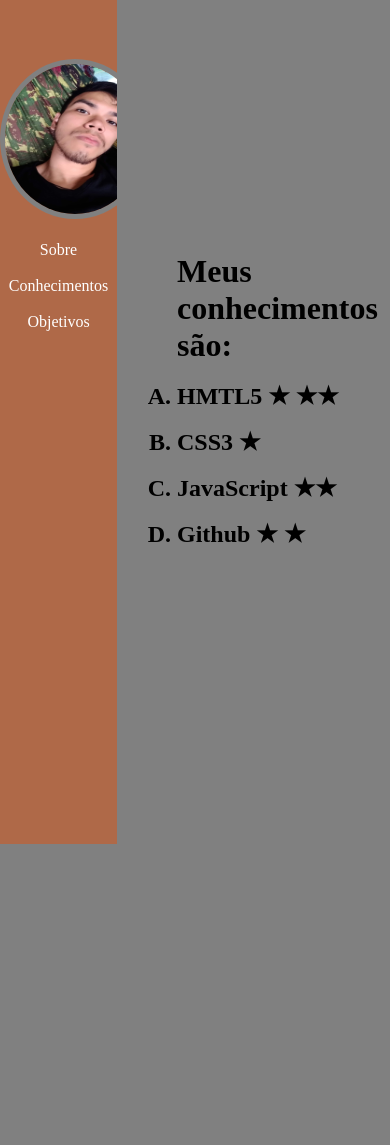
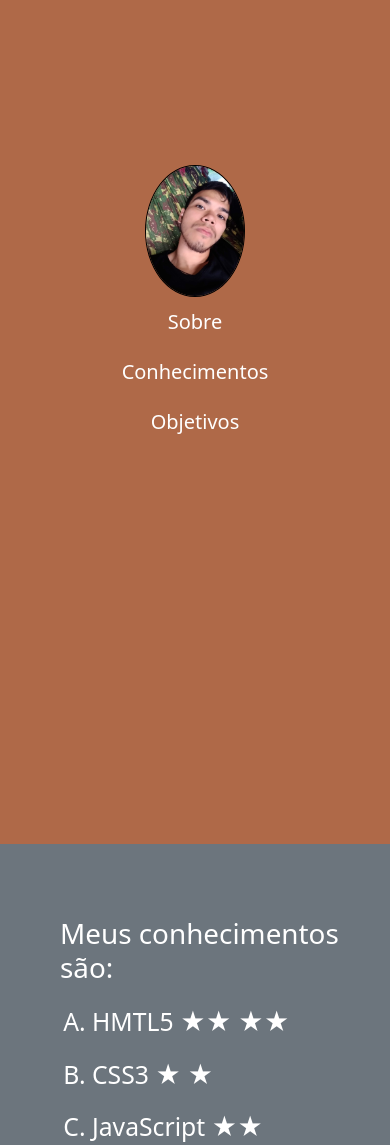
Before and after one commit to Linolonil/Curriculo-digital, a plain HTML site: page conhecimentos.html in a window 390 px wide. Shown: the top 1145 px of the page. Before the commit the page ends 844 px from the top, so only its background shows below. Drawn offline with nearby package versions, Linux system fonts and the light colour scheme.

Commit message:
responsive

```diff
--- a/conhecimentos.html
+++ b/conhecimentos.html
@@ -7,45 +7,56 @@
     <title>Conhecimentos</title>
     <link rel="stylesheet" href="style.css" />
     <link rel="icon" href="favicon-32x32.png" />
+    <link
+      rel="stylesheet"
+      href="https://cdn.jsdelivr.net/npm/bootstrap@5.2.3/dist/css/bootstrap.min.css"
+    />
   </head>
   <body>
-    <div id="nav-bar">
-      <aside>
-        <picture>
-          <img class="avatar" src="Lino Jorge.jpeg" alt="Foto" />
-        </picture>
-        <nav>
-          <ol>
-            <br />
-            <li>
-              <a id="cor0" href="index.html" target="_self">Sobre</a>
-            </li>
-            <br />
-            <li>
-              <a id="cor0" href="#" target="_self">Conhecimentos</a>
-            </li>
-            <br />
-            <li>
-              <a id="cor0" href="objetivos.html" target="_self">Objetivos</a>
-            </li>
-          </ol>
-        </nav>
-      </aside>
-    </div>
-    <div id="container">
-      <div class="txt">
-        <h1>Meus conhecimentos são:</h1>
-        <br />
-        <ol>
-          <h2><li>HMTL5 &#9733; &#9733;&#9733;</li></h2>
-          <br />
-          <h2><li>CSS3 &#9733;</li></h2>
-          <br />
-          <h2><li>JavaScript &#9733;&#9733;</li></h2>
-          <br />
-          <h2><li>Github &#9733; &#9733;</li></h2>
-          <br />
-        </ol>
+    <div class="container-fluid">
+      <div class="row ">
+        <div class="col-12 col-md-4 vh-100 " id="nav-bar">
+          <div >
+            <aside class="mt-nav ">
+              <div class="text-center">
+                <img
+                  class="avatar "
+                  src="Lino Jorge.jpeg"
+                  alt="Foto"
+                />
+                <div><a id="cor0" href="index.html" target="_self">Sobre</a></div>
+                <div><a id="cor0" href="#" target="_self">Conhecimentos</a></div>
+                <div><a id="cor0" href="objetivos.html" target="_self"
+                  >Objetivos</a
+                ></div>
+                </li>
+            </aside>
+          </div>
+        </div>
+        <div class="col-12 col-md-8  vh-100 bg-secondary" >
+          <div>
+            <div class="mx-auto mt ms-5" >
+              <h1 class="text">Meus conhecimentos são:</h1>
+              <ol>
+                <div>
+                  <h2 class="text"><li>HMTL5 &#9733;&#9733; &#9733;&#9733;</li></h2>
+                </div>
+                <div>
+                  <h2 class="text"><li>CSS3 &#9733; &#9733;</li></h2>
+                </div>
+                <div>
+                  <h2 class="text"><li>JavaScript &#9733;&#9733;</li></h2>
+                </div>
+                <div>
+                  <h2 class="text"><li>Github &#9733; &#9733;</li></h2>
+                </div>
+                <div>
+                  <h2 class="text"><li>Bootstrap &#9733; &#9733; &#9733;</li></h2>
+                </div>
+              </ol>
+            </div>
+          </div>
+        </div>
       </div>
     </div>
   </body>
--- a/style.css
+++ b/style.css
@@ -1,57 +1,34 @@
-*{
-   margin: 0;
-   padding: 0;
-   text-decoration: none;
+
+#nav-bar{
+   background-color: #AF6948;
 }
-a:hover{
-   background-color: gray;
+.avatar{
+   width: 100px;
+   border: 1px solid black;
+   border-radius: 100%;
+}
+.mt{
+   margin-top: 20%;
+}
+.mt-nav{
+   margin-top: 45%;
 }
 ol{
    list-style-type: upper-alpha;
 }
-body{
-   height: 100vh;
-   width: 100vw;
-   background-color: grey;
-
+.text,ol{
+   color:#ffff;
+   margin-bottom: 23px;
 }
-#nav-bar{
-   height: 100%;
-   width: 30%;
-   background-color: #AF6948;
-   float: left;
-   bottom: 50%;
-   text-align: center;
+#cor0{
+   color:#ffff;
+   text-decoration: none;
+   line-height: 50px;
+   font-size: 20px;
 }
-#container{
-   height: 100%;
-   width: 70%;
-   float: right;
-   background-color: gray;
-}
-.avatar{
-   height:150px;
-   width: 140px;
-   border: 5px solid gray;
-   border-radius: 50%;
-   text-align: center;
-   margin-top: 50%;
-}
-.txt{
-   height: 50px;
-   width: 70%;
-   text-align: left;
-   position: relative;
-   top: 30%;
-   left: 60px;
-}
-
-#nome, #cor{
-   font-size: 300%;
-}
-#cor{
+.txt-bit{
    color: #AF6948;
 }
-#cor0{
-   color: white;
+#cor0:hover{
+   color: gray;
 }
```
Also changed, not shown: index.html (+30 -31 lines), objetivos.html (+35 -26 lines).
